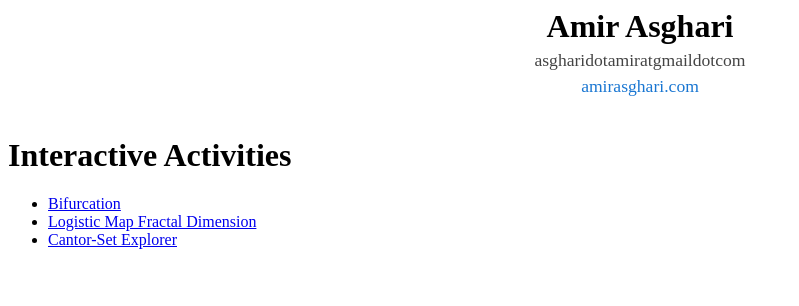
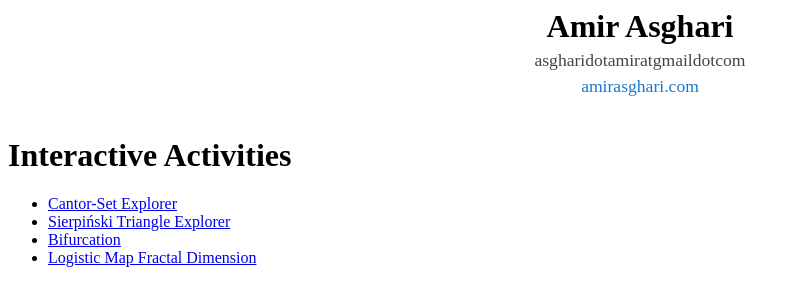
Before and after one commit to asghariamir/asghariamir.github.io, a plain HTML site: page index.html in a window 1280 px wide. Shown: the whole page, without its empty margins (0-799 px from the left). Drawn offline with Linux system fonts and the light colour scheme.

Commit message:
Update index.html

```diff
--- a/index.html
+++ b/index.html
@@ -35,9 +35,11 @@
     </div>
     <h1>Interactive Activities</h1>
     <ul>
+        <li><a href="Cantor-Set Explorer/">Cantor-Set Explorer</a></li>
+        <li><a href="Sierpiński Triangle Explorer/">Sierpiński Triangle Explorer</a></li>
         <li><a href="Bifurcation/">Bifurcation</a></li>
         <li><a href="Logistic Map Fractal Dimension/">Logistic Map Fractal Dimension</a></li>
-        <li><a href="Cantor-Set Explorer/">Cantor-Set Explorer</a></li>
+
     </ul>
 </body>
 </html>
```
